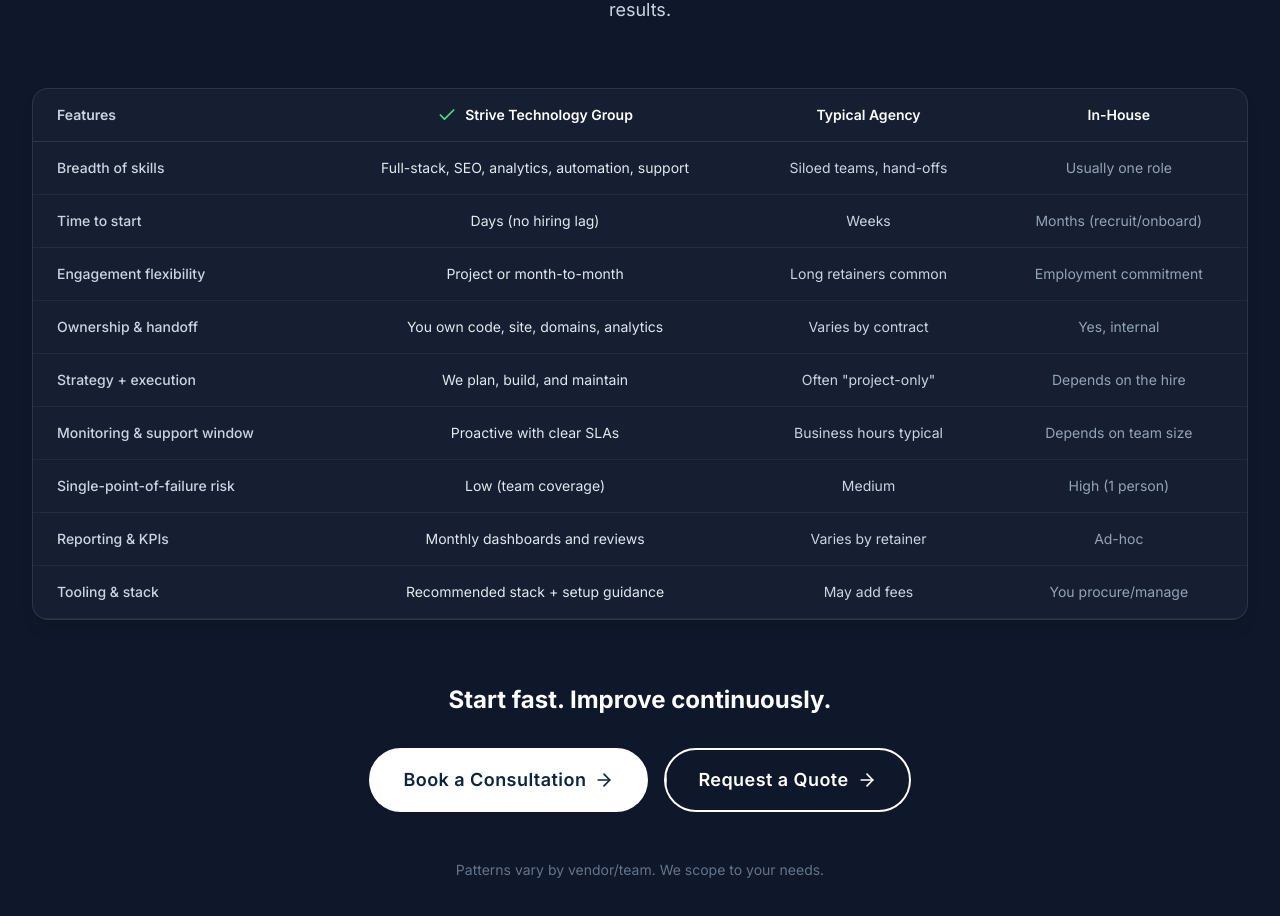
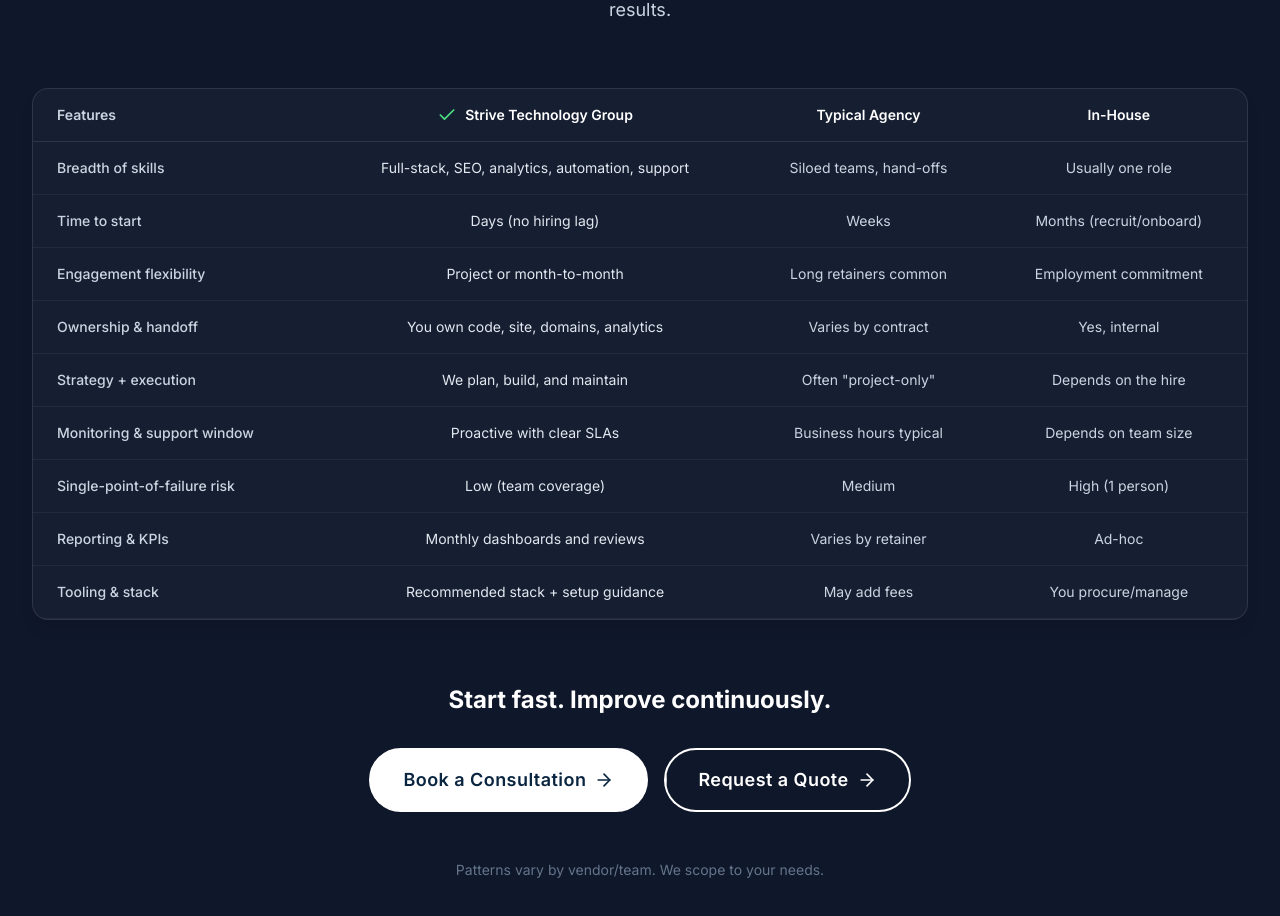
Before and after one commit to Strive-Technology-Group/StriveTG-Site, a Next.js app in the folder apps/web/: page / in a window 1280 px wide. Shown: the part 1991-2907 px from the top of the page. Built offline with nearby package versions, Linux system fonts and the light colour scheme.

Commit message:
Update font

```diff
--- a/apps/web/app/components/ComparisonSection.tsx
+++ b/apps/web/app/components/ComparisonSection.tsx
@@ -169,7 +169,7 @@ export default function ComparisonSection({
                     <td className="px-6 py-4 text-sm text-slate-300 text-center">
                       {row.agency}
                     </td>
-                    <td className="px-6 py-4 text-sm text-slate-400 text-center">
+                    <td className="px-6 py-4 text-sm text-slate-300 text-center">
                       {row.inHouse}
                     </td>
                   </tr>
```
